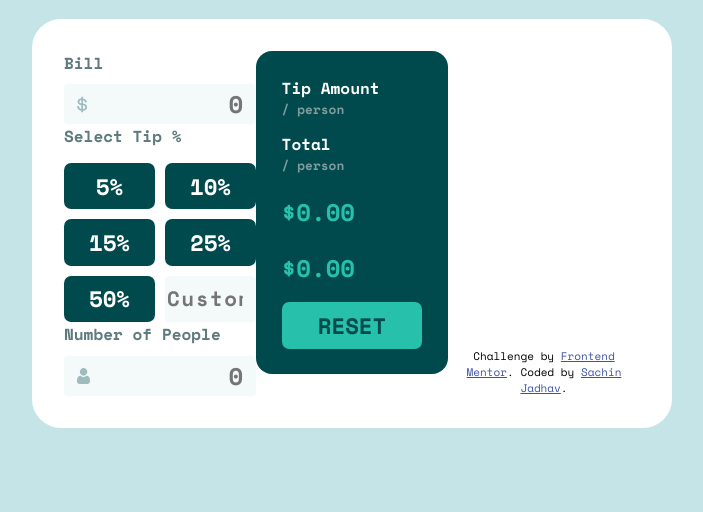
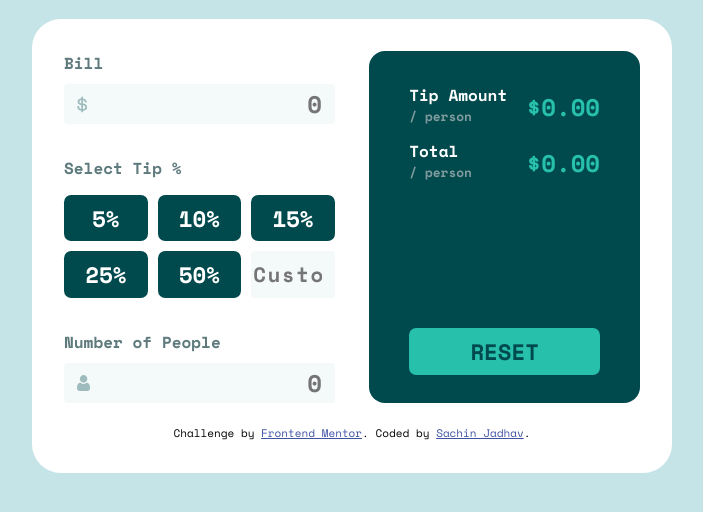
Before and after one commit to Sachin9328/tip-calculator-app, a plain HTML site: page index.html in a window 1280 px wide. Shown: the part 184-696 px from the top of the page, without its empty margins (288-991 px from the left). Drawn offline with nearby package versions, Linux system fonts and the light colour scheme.

Commit message:
Desktop layout done

```diff
--- a/css/style.css
+++ b/css/style.css
@@ -113,6 +113,11 @@ input {
     padding-left: .8rem;
 }
 
+.bill__amount:focus {
+    border-color: var(--clr-primary);
+    outline-width: 0;box-shadow: none;
+}
+
 .people-no {
     background-image: url(../images/icon-person.svg);
     background-repeat: no-repeat;
@@ -133,7 +138,6 @@ div + div {
     display: grid;
     grid-template-columns: 1fr 1fr;
     gap: 10px;
-
 }
 
 .accent-title-light {
@@ -186,27 +190,42 @@ div + div {
 }
 
 @media (min-width: 768px) {
+    .tip__btns {
+        grid-template-columns: 1fr 1fr 1fr;
+    }
+
     form {
         display: flex;
+        flex-wrap: wrap;
         flex-direction: row;
-        justify-content: space-between;
-        align-content: stretch;
         width: 50%;
         margin: 0 auto;
         border-radius: 1.8rem 1.8rem 1.8rem 1.8rem;
+        gap: 6% ;
     }
 
-    form > * {
-        flex: 1 1 50%;
+    .main-cols {
+        flex: 47%;
+        margin-top: 0;
+    }
+
+    .tip-amount-div {
+        display: flex;
+    }
+
+    .tip-amount {
+        flex: 1;
+        padding: 2em 2.5em 1.8em;
+    }
+
+    .reset {
+        align-self: flex-end;
     }
 
     .attribution {
-        align-self: flex-end;
+        flex: 0 0 100%;
     }
 
-    div + div {
-        margin-top: 0;
-    }
 }
 
 
--- a/index.html
+++ b/index.html
@@ -40,9 +40,8 @@
             </div>
         </div>
 
-        <div class="main-cols">
+        <div class="main-cols tip-amount-div">
             <div class="tip-amount">
-
                 <div class="col">
                     <h2 class="neutral-title">Tip Amount</h2>
                     <h3 class="accent-title-light ">/ person</h3>
```
